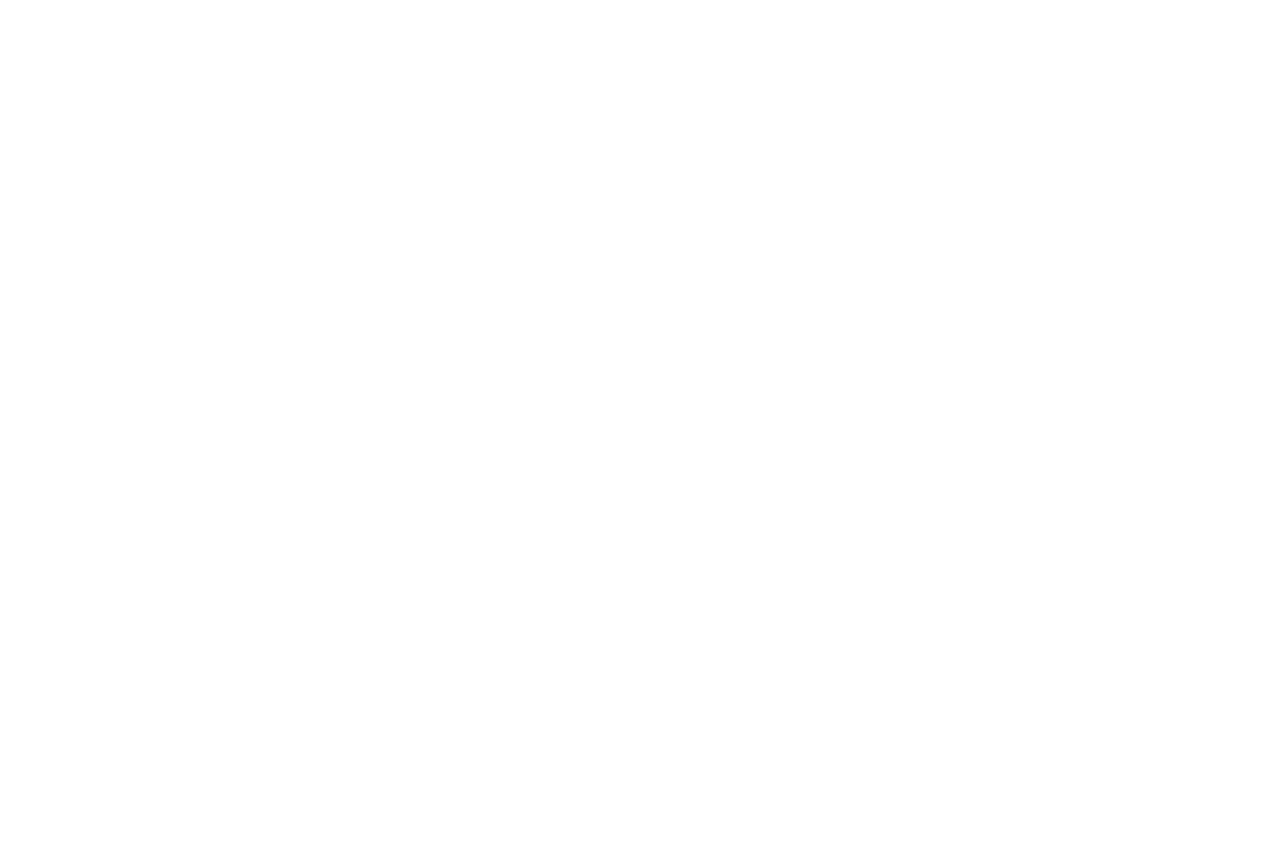
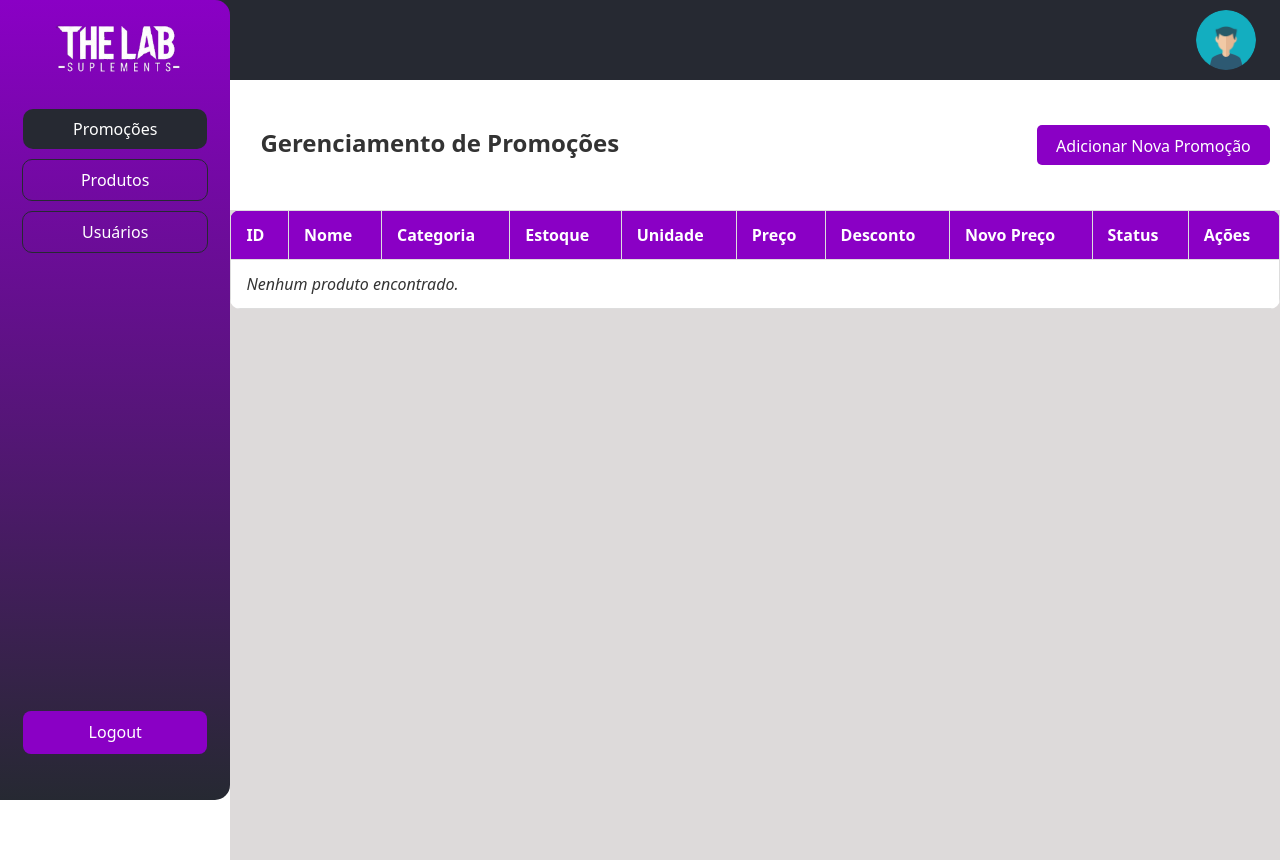
Before and after one commit to Andrevieiram/Ecommerce-The-Lab-Suplements, a React (Vite) app: page /promocoes in a window 1280 px wide. Before the commit this address had no page. Before the commit the page ends 800 px from the top, so only its background shows below. Built offline with nearby package versions, Linux system fonts and the light colour scheme; sample sign-in values are in the browser's storage.

Commit message:
correções pagina promoções

```diff
--- a/src/App.tsx
+++ b/src/App.tsx
@@ -12,7 +12,7 @@ function App() {
     <Routes>
       <Route path="/" element={<Login />} />
       <Route path="/produtos" element={<Produtos />} />
-      <Route path="/promoções" element={<Promocoes />} />
+      <Route path="/promocoes" element={<Promocoes />} />
       <Route path="/usuarios" element={<Users />} />
     </Routes>
   );
--- a/src/Promocoes/ModalPromocao.tsx
+++ b/src/Promocoes/ModalPromocao.tsx
@@ -5,14 +5,21 @@ import { savePromocoes, getPromocoes } from './StoragePromocoes.tsx';
 interface Promocao {
   id: string;
   name: string;
-  description: string;
+  category: string;
+  stock: string;
+  unit: string;
+  price: string;
   discount: string;
+  newPrice?: string;
   status: 'Ativa' | 'Inativa';
 }
 
 interface FormErrors {
   name?: string;
-  description?: string;
+  category?: string;
+  stock?: string;
+  unit?: string;
+  price?: string;
   discount?: string;
 }
 
@@ -24,8 +31,11 @@ type ModalProps = {
 
 const ModalPromocao = ({ isOpen, onClose, onPromocaoAdded }: ModalProps) => {
   const [name, setName] = useState('');
-  const [description, setDescription] = useState('');
-  const [discount, setDiscount] = useState<number | string>('');
+  const [category, setCategory] = useState('');
+  const [stock, setStock] = useState('');
+  const [unit, setUnit] = useState('');
+  const [price, setPrice] = useState('');
+  const [discount, setDiscount] = useState('');
   const [status, setStatus] = useState<'Ativa' | 'Inativa'>('Ativa');
   const [errors, setErrors] = useState<FormErrors>({});
 
@@ -33,18 +43,21 @@ const ModalPromocao = ({ isOpen, onClose, onPromocaoAdded }: ModalProps) => {
 
   const validateForm = (): FormErrors => {
     const newErrors: FormErrors = {};
-    const discountValue = typeof discount === 'string' ? parseFloat(discount.replace(',', '.')) : discount as number;
-
     if (!name.trim()) newErrors.name = "Nome da promoção é obrigatório.";
-    if (!description.trim()) newErrors.description = "Descrição é obrigatória.";
-    if (!discountValue || isNaN(discountValue) || discountValue <= 0) newErrors.discount = "Desconto deve ser maior que zero.";
-
+    if (!category.trim()) newErrors.category = "Categoria é obrigatória.";
+    if (!stock.trim() || isNaN(Number(stock)) || Number(stock) < 0) newErrors.stock = "Estoque inválido.";
+    if (!unit.trim()) newErrors.unit = "Unidade é obrigatória.";
+    if (!price.trim() || isNaN(Number(price)) || Number(price) <= 0) newErrors.price = "Preço inválido.";
+    if (!discount.trim() || isNaN(Number(discount)) || Number(discount) <= 0) newErrors.discount = "Desconto deve ser maior que zero.";
     return newErrors;
   };
 
   const resetFields = () => {
     setName('');
-    setDescription('');
+    setCategory('');
+    setStock('');
+    setUnit('');
+    setPrice('');
     setDiscount('');
     setStatus('Ativa');
     setErrors({});
@@ -59,7 +72,15 @@ const ModalPromocao = ({ isOpen, onClose, onPromocaoAdded }: ModalProps) => {
       return;
     }
 
-    const discountValue = typeof discount === 'string' ? parseFloat(discount.replace(',', '.')) : discount as number;
+    const discountValue = parseFloat(discount.replace(',', '.'));
+    const priceValue = parseFloat(price.replace(',', '.'));
+
+    const formattedPrice = `R$ ${priceValue.toFixed(2).replace('.', ',')}`;
+    const newPriceValue = priceValue - (priceValue * discountValue / 100);
+    const formattedNewPrice = `R$ ${newPriceValue.toFixed(2).replace('.', ',')}`;
+
+    const finalDiscountString = `${discountValue.toFixed(2).replace('.', ',')}%`;
+
     const existingPromocoes = getPromocoes<Promocao[]>('promocoes') || [];
 
     let maxId = 0;
@@ -69,13 +90,15 @@ const ModalPromocao = ({ isOpen, onClose, onPromocaoAdded }: ModalProps) => {
     }
     const newId = maxId + 1;
 
-    const finalDiscountString = `${discountValue.toFixed(2).replace('.', ',')}%`;
-
     const newPromocao: Promocao = {
       id: `#${newId.toString().padStart(4, '0')}`,
       name,
-      description,
+      category,
+      stock,
+      unit,
+      price: formattedPrice,
       discount: finalDiscountString,
+      newPrice: formattedNewPrice,
       status,
     };
 
@@ -111,15 +134,54 @@ const ModalPromocao = ({ isOpen, onClose, onPromocaoAdded }: ModalProps) => {
           </div>
 
           <div className="form-group">
-            <label htmlFor="description">Descrição:</label>
+            <label htmlFor="category">Categoria:</label>
             <input
               type="text"
-              id="description"
-              value={description}
-              onChange={(e) => setDescription(e.target.value)}
-              style={{ borderColor: errors.description ? '#e63946' : '#ccc' }}
+              id="category"
+              value={category}
+              onChange={(e) => setCategory(e.target.value)}
+              style={{ borderColor: errors.category ? '#e63946' : '#ccc' }}
             />
-            {errors.description && <span className="error-message">{errors.description}</span>}
+            {errors.category && <span className="error-message">{errors.category}</span>}
+          </div>
+
+          <div className="form-group">
+            <label htmlFor="stock">Estoque:</label>
+            <input
+              type="number"
+              id="stock"
+              value={stock}
+              onChange={(e) => setStock(e.target.value)}
+              min="0"
+              style={{ borderColor: errors.stock ? '#e63946' : '#ccc' }}
+            />
+            {errors.stock && <span className="error-message">{errors.stock}</span>}
+          </div>
+
+          <div className="form-group">
+            <label htmlFor="unit">Unidade:</label>
+            <input
+              type="text"
+              id="unit"
+              value={unit}
+              onChange={(e) => setUnit(e.target.value)}
+              style={{ borderColor: errors.unit ? '#e63946' : '#ccc' }}
+            />
+            {errors.unit && <span className="error-message">{errors.unit}</span>}
+          </div>
+
+          <div className="form-group">
+            <label htmlFor="price">Preço (R$):</label>
+            <input
+              type="number"
+              id="price"
+              value={price}
+              onChange={(e) => setPrice(e.target.value)}
+              step="0.01"
+              min="0"
+              style={{ borderColor: errors.price ? '#e63946' : '#ccc' }}
+            />
+            {errors.price && <span className="error-message">{errors.price}</span>}
           </div>
 
           <div className="form-group">
--- a/src/Promocoes/promocoes.tsx
+++ b/src/Promocoes/promocoes.tsx
@@ -1,64 +1,106 @@
 import { useNavigate, NavLink } from 'react-router-dom';
 import './Promocoes.css';
 import { getPromocoes, savePromocoes } from './StoragePromocoes.tsx';
+import { getProducts, saveProducts } from '../Produtos/StorageProducts.tsx';
 import ModalPromocao from './ModalPromocao.tsx';
-import { useState, useEffect } from 'react';
-
+import { useState, useEffect, useRef } from 'react';
 
 interface Promocao {
   id: string;
   name: string;
-  discount: string;
+  category: string;
+  stock: string;
+  unit: string;
+  price: string;
+  discount?: string;
+  newPrice?: string;
   status: 'Ativa' | 'Inativa';
 }
 
 const Promocoes = () => {
   const navigate = useNavigate();
-
   const [promocoes, setPromocoes] = useState<Promocao[]>([]);
   const [isModalOpen, setIsModalOpen] = useState(false);
+  const isLoaded = useRef(false);
 
-  const loadPromocoes = () => {
+
+  useEffect(() => {
+    if (isLoaded.current) return;
+    isLoaded.current = true;
+
+    const storedProducts = getProducts<Promocao[]>('products') || [];
     const storedPromocoes = getPromocoes<Promocao[]>('promocoes') || [];
-    setPromocoes(storedPromocoes);
+
+    const merged: Promocao[] = storedProducts.map(prod => {
+      const existingPromo = storedPromocoes.find(p => p.id === prod.id);
+      if (existingPromo) {
+        return { ...prod, ...existingPromo };
+      }
+      return {
+        ...prod,
+        discount: '',
+        newPrice: '',
+        status: 'Ativa',
+      };
+    });
+
+    setPromocoes(merged);
+  }, []);
+
+
+  useEffect(() => {
+    savePromocoes('promocoes', promocoes);
+    saveProducts('products', promocoes);
+  }, [promocoes]);
+
+
+  const handlePromocaoAdded = (novaPromocao: Promocao) => {
+    setPromocoes(prev => {
+      const exists = prev.some(p => p.id === novaPromocao.id);
+      let updated: Promocao[];
+
+      if (exists) {
+        updated = prev.map(p =>
+          p.id === novaPromocao.id
+            ? { ...p, ...novaPromocao, status: 'Ativa' }
+            : p
+        );
+      } else {
+        updated = [...prev, { ...novaPromocao, status: 'Ativa' }];
+      }
+
+      return updated;
+    });
   };
 
+
   const handleDelete = (idToDelete: string) => {
-    const updatedPromocoes = promocoes.filter(p => p.id !== idToDelete);
-    setPromocoes(updatedPromocoes);
-    savePromocoes('promocoes', updatedPromocoes);
+  setPromocoes((prevPromocoes: Promocao[]) => {
+    return prevPromocoes.map((p: Promocao) =>
+      p.id === idToDelete
+        ? { ...p, discount: '', newPrice: '', status: 'Inativa' }
+        : p
+    );
+  });
 };
 
-  const handlePromocaoAdded = (newPromocao: Promocao) => {
-      setPromocoes(prev => [...prev, newPromocao]);
-  };
 
   const handleLogout = () => {
     localStorage.removeItem('isAuthenticated');
     navigate('/');
   };
 
-  const goToUsers = () => {
-    navigate('/usuarios');
-  };
 
   const abrirModal = () => setIsModalOpen(true);
+  const fecharModal = () => setIsModalOpen(false);
 
-  const fecharModal = () => {
-      setIsModalOpen(false);
-      loadPromocoes();
-  }
 
   useEffect(() => {
     const isAuthenticated = localStorage.getItem('isAuthenticated');
     if (!isAuthenticated) {
       navigate('/');
-        return;
     }
-
-    loadPromocoes();
   }, [navigate]);
-
 
   return (
     <div className="promocoes-container">
@@ -69,7 +111,11 @@ const Promocoes = () => {
       </header>
 
       <nav className="leftNav-container">
-          <img className="logo-left" src="images/WhatsApp_Image_2025-10-28_at_11.50.35-removebg-preview.png" alt="The Lab Suplements" />
+        <img
+          className="logo-left"
+          src="images/WhatsApp_Image_2025-10-28_at_11.50.35-removebg-preview.png"
+          alt="The Lab Suplements"
+        />
 
         <div className="nav-items">
           <NavLink to="/promocoes" className={() => "nav-item-active"}>Promoções</NavLink>
@@ -94,7 +140,12 @@ const Promocoes = () => {
               <tr>
                 <th>ID</th>
                 <th>Nome</th>
+                <th>Categoria</th>
+                <th>Estoque</th>
+                <th>Unidade</th>
+                <th>Preço</th>
                 <th>Desconto</th>
+                <th>Novo Preço</th>
                 <th>Status</th>
                 <th>Ações</th>
               </tr>
@@ -105,7 +156,12 @@ const Promocoes = () => {
                   <tr key={p.id}>
                     <td>{p.id}</td>
                     <td>{p.name}</td>
-                  <td>{p.discount}</td>
+                    <td>{p.category}</td>
+                    <td>{p.stock}</td>
+                    <td>{p.unit}</td>
+                    <td>{p.price}</td>
+                    <td>{p.discount || '-'}</td>
+                    <td>{p.newPrice || '-'}</td>
                     <td>{p.status}</td>
                     <td>
                       <button
@@ -119,8 +175,8 @@ const Promocoes = () => {
                 ))
               ) : (
                 <tr>
-                  <td colSpan={6} className="table-empty">
-                  Nenhuma promoção cadastrada.
+                  <td colSpan={10} className="table-empty">
+                    Nenhum produto encontrado.
                   </td>
                 </tr>
               )}
@@ -135,7 +191,7 @@ const Promocoes = () => {
         onPromocaoAdded={handlePromocaoAdded}
       />
     </div>
-  )
-}
+  );
+};
 
 export default Promocoes;
```
Lines whose indentation alone changed are shown as unchanged.
